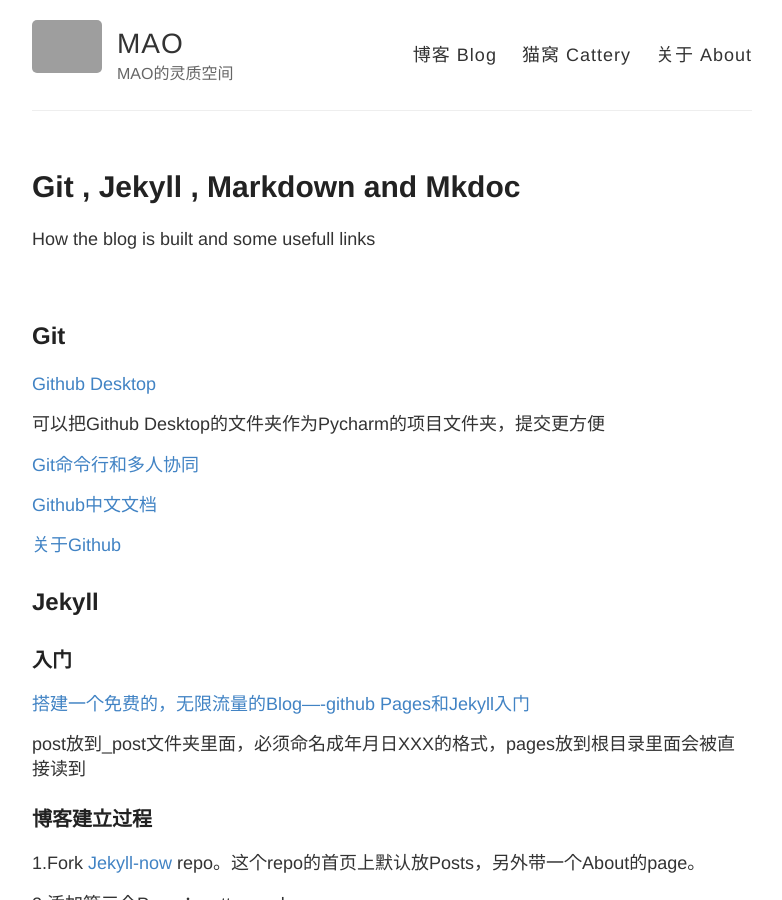
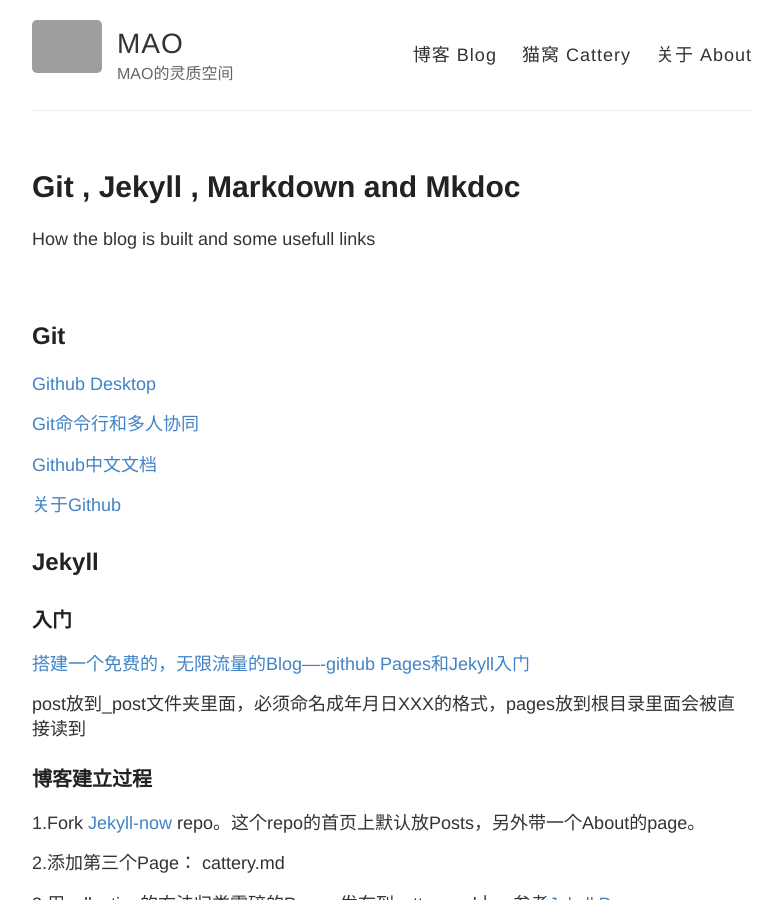
Before and after one commit to RuifMaxx/formalweb, a Jekyll site: the page built from _posts/2020-12-7-Git and Jekyll and Markdown.md, in a window 1280 px wide and 900 px high. Shown: the whole window, without its empty margins (248-1030 px from the left). Built offline with Jekyll 4.4.1, drawn with Linux system fonts in a browser that asks for light colours; grey boxes are pictures that could not be loaded.

Commit message:
Update 2020-12-7-Git and Jekyll and Markdown.md

```diff
--- a/_posts/2020-12-7-Git and Jekyll and Markdown.md
+++ b/_posts/2020-12-7-Git and Jekyll and Markdown.md
@@ -10,8 +10,6 @@
 ## Git
 
 [Github Desktop](https://www.jianshu.com/p/06a960d991aa)
-
-可以把Github Desktop的文件夹作为Pycharm的项目文件夹，提交更方便
 
 [Git命令行和多人协同](https://www.cnblogs.com/guoyaohua/p/Git-tutorial.html)
 
```
